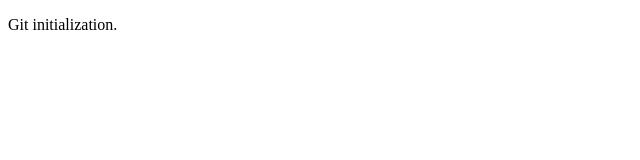
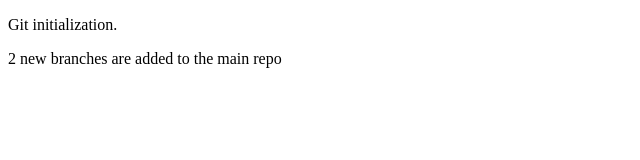
Before and after one commit to tharun8344/fullstack, a plain HTML site: page index.html in a window 1280 px wide. Shown: the whole page, without its empty margins (0-640 px from the left). Drawn offline with Linux system fonts and the light colour scheme.

Commit message:
Add feature updates

```diff
--- a/index.html
+++ b/index.html
@@ -6,5 +6,6 @@
   </head>
   <body>
     <p>Git initialization.</p>
+    <p>2 new branches are added to the main repo</p>
   </body>
 </html>
```
